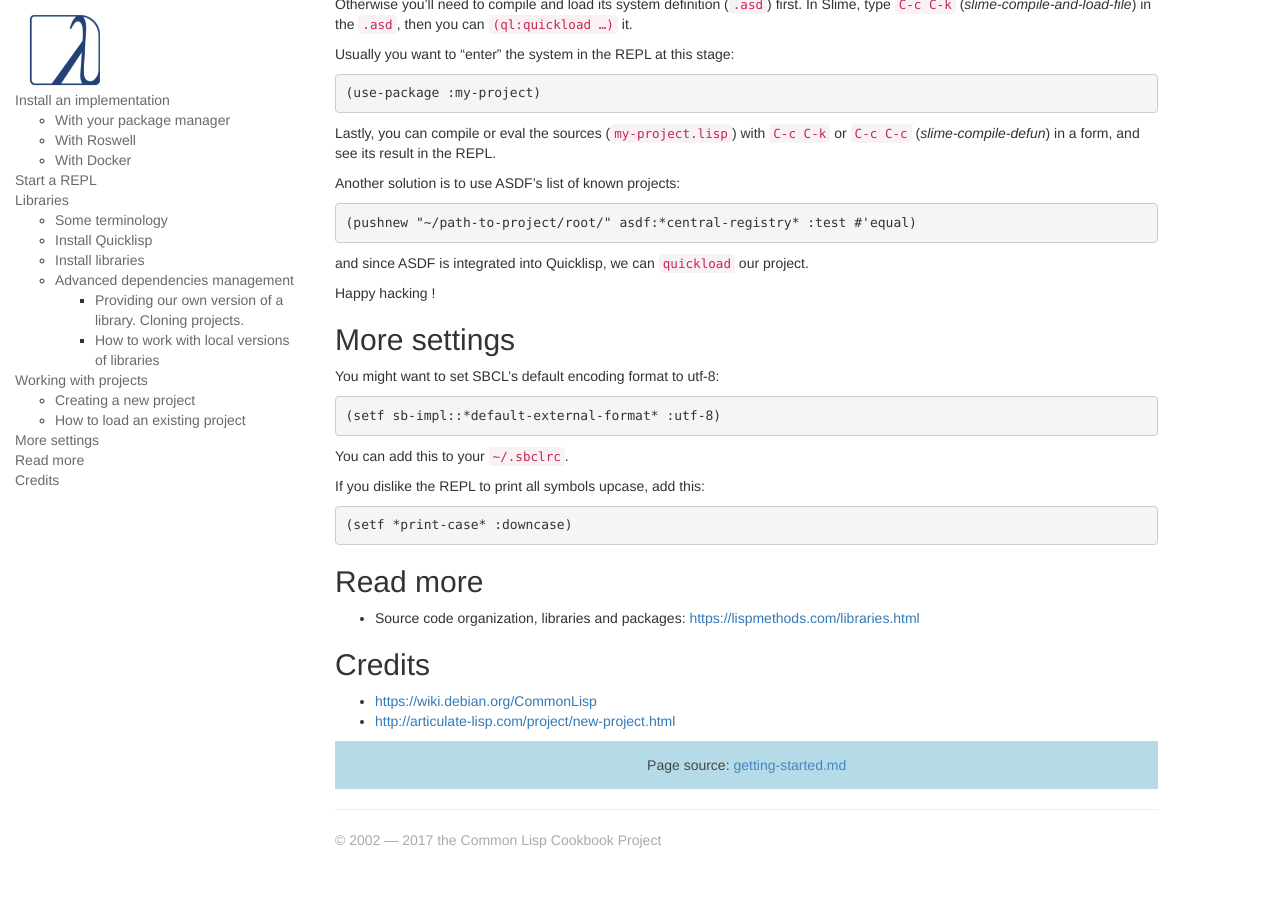
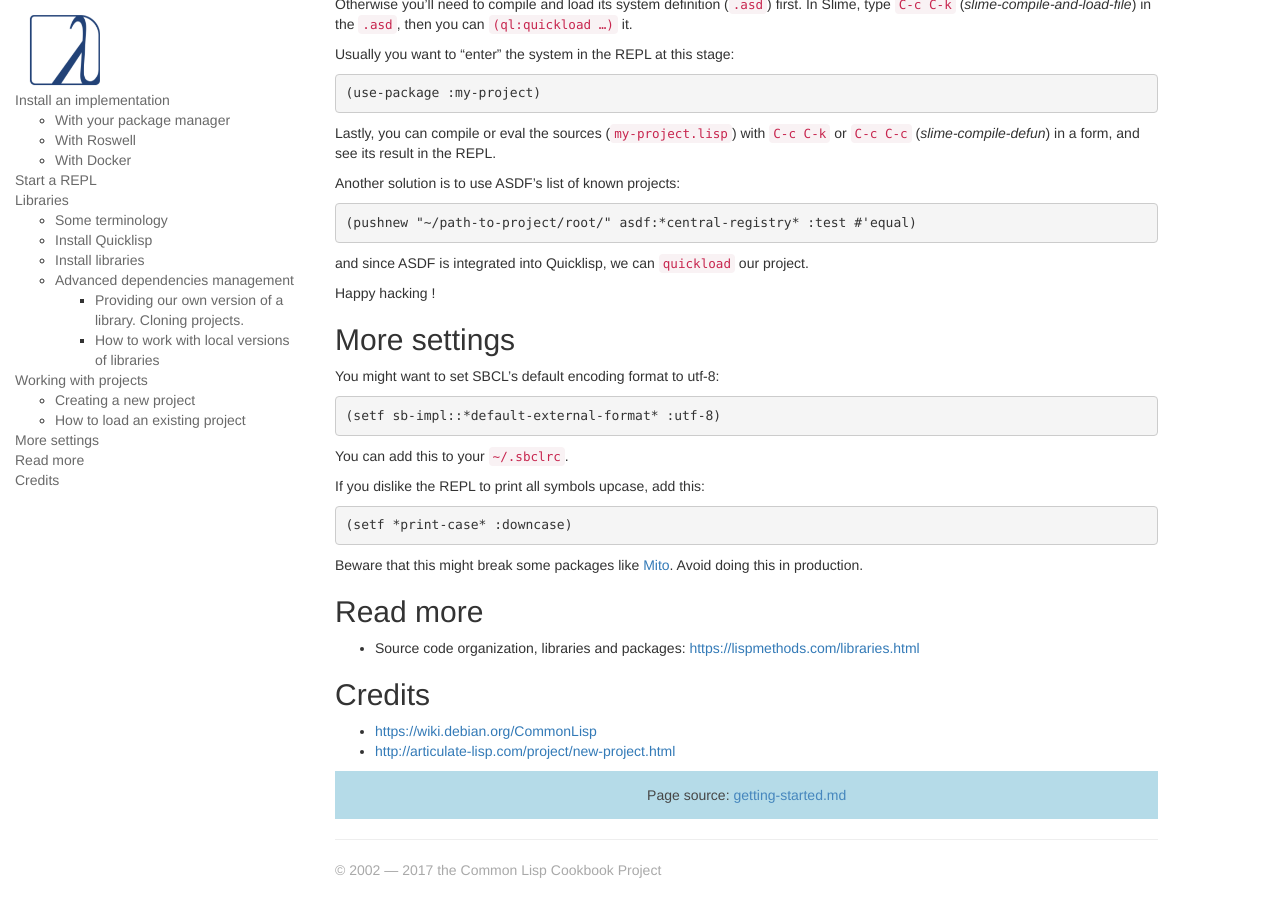
Before and after one commit to LispCookbook/cl-cookbook, a Jekyll site: the page built from getting-started.md, in a window 1280 px wide and 900 px high, scrolled down 5048 px. Built offline with Jekyll 4.4.1, drawn with Linux system fonts in a browser that asks for light colours; before the commit the page ends 5918 px from its top, so only the background shows below that.

Commit message:
getting-started: Warn against changing *print-case*.

```diff
--- a/getting-started.md
+++ b/getting-started.md
@@ -381,6 +381,10 @@ If you dislike the REPL to print all symbols upcase, add this:
 
     (setf *print-case* :downcase)
 
+Beware that this might break some packages like
+[Mito](https://github.com/fukamachi/mito/issues/45).  Avoid doing this in
+production.
+
 
 ## Read more
 
```
